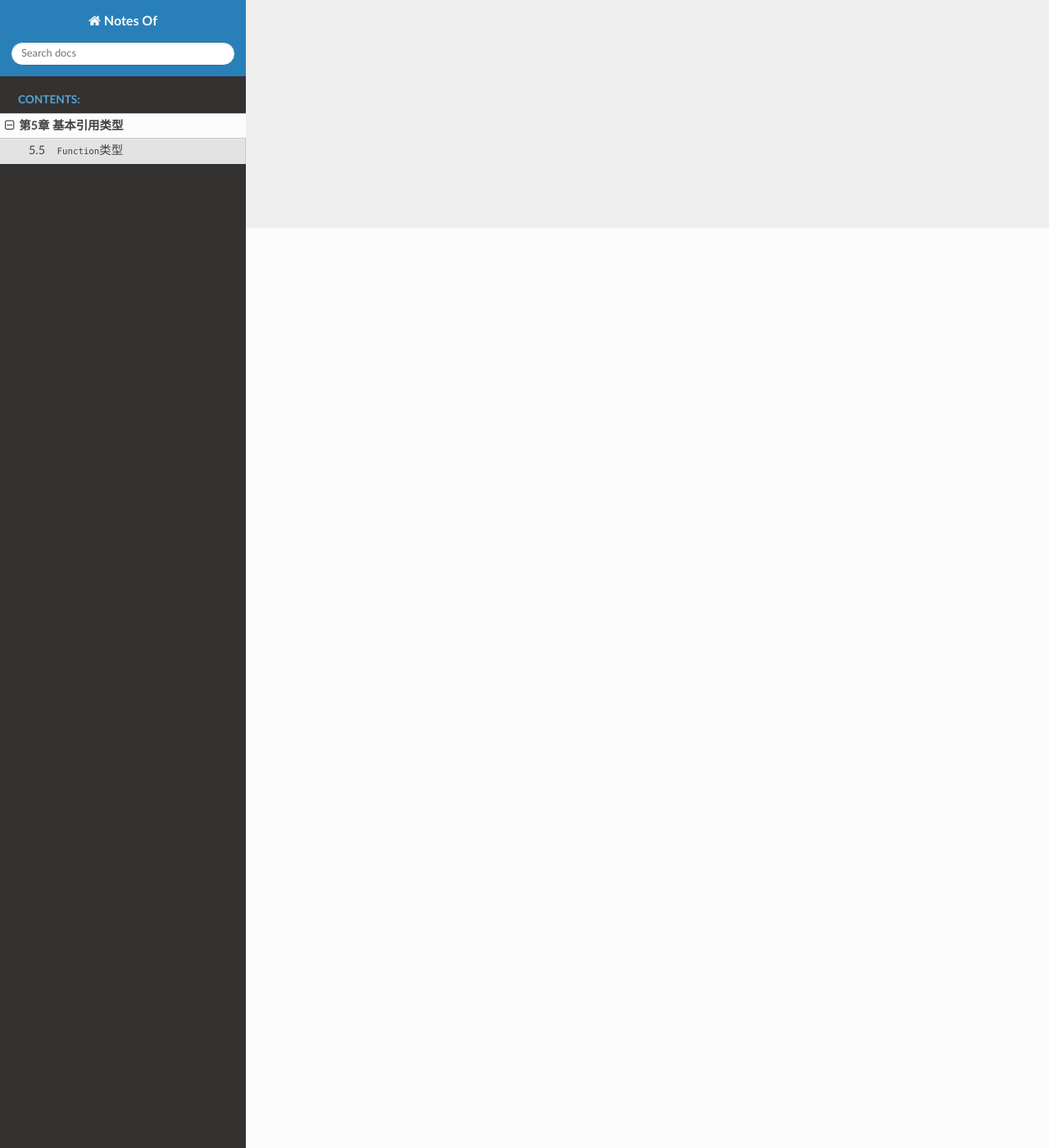
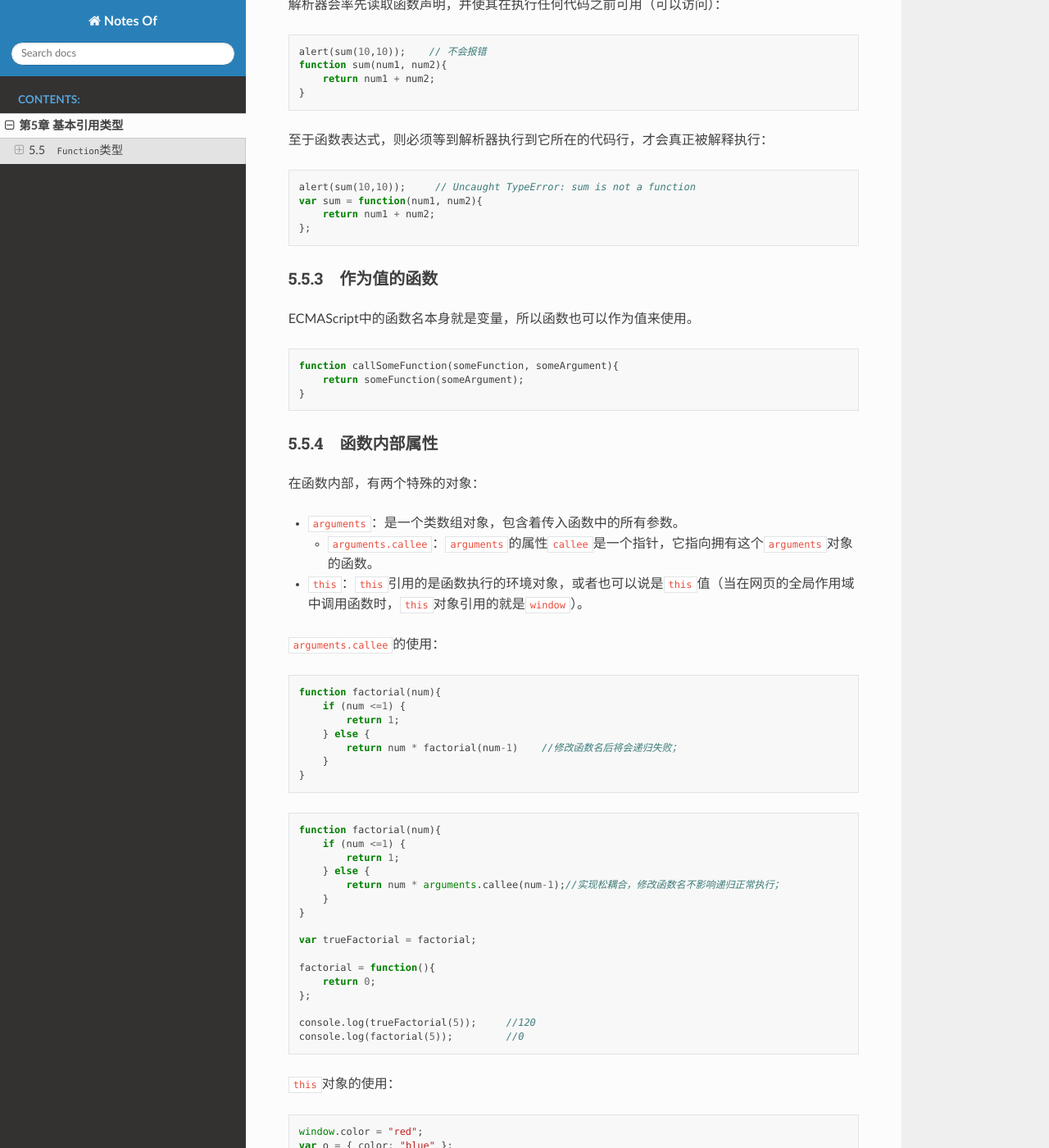
Before and after one commit to filefi/NotesOfProfessional-JavaScript-for-Web-Developers, a Sphinx documentation site: the page built from source/Chapter5-BasicReferenceTypes.md, in a window 1280 px wide and 1400 px high, scrolled down 1122 px. Shown: the whole window at 82% size. Built offline with Sphinx 7.4.7 and the Read the Docs theme 2.0.0, drawn with Linux system fonts in a browser that asks for light colours; some of the changed text lies outside the part shown.

Commit message:
update Chapter5-BasicReferenceTypes.md

````diff
--- a/source/Chapter5-BasicReferenceTypes.md
+++ b/source/Chapter5-BasicReferenceTypes.md
@@ -6,7 +6,7 @@
 
 **定义函数的3种语法形式：**
 
-- 函数定义语法：
+- 使用函数声明定义函数：
 
 ```js
 function sum (num1, num2) {
@@ -27,3 +27,158 @@
 ```js
 var sum = new Function("num1", "num2", "return num1 + num2"); // 不推荐使用这种方法定义函数
 ```
+
+### 5.5.1 JavaScript函数没有重载
+
+声明了两个形参不同的同名函数，结果是后面的函数覆盖了前面的函数：
+
+```js
+function addSomeNumber(num){
+    return num + 100;
+}
+
+function addSomeNumber(num1, num2) {
+    return num1 + num2;
+}
+
+var result = addSomeNumber(100, 200); //300
+```
+
+### 5.5.2　函数声明与函数表达式
+
+解析器会率先读取函数声明，并使其在执行任何代码之前可用（可以访问）：
+
+```js
+alert(sum(10,10));    // 不会报错
+function sum(num1, num2){
+    return num1 + num2;
+}
+```
+
+至于函数表达式，则必须等到解析器执行到它所在的代码行，才会真正被解释执行：
+
+```js
+alert(sum(10,10));     // Uncaught TypeError: sum is not a function
+var sum = function(num1, num2){
+    return num1 + num2;
+};
+```
+
+### 5.5.3　作为值的函数
+
+ECMAScript中的函数名本身就是变量，所以函数也可以作为值来使用。
+
+```js
+function callSomeFunction(someFunction, someArgument){
+    return someFunction(someArgument);
+}
+```
+
+### 5.5.4　函数内部属性
+
+在函数内部，有两个特殊的对象：
+
+- `arguments`：是一个类数组对象，包含着传入函数中的所有参数。
+  - `arguments.callee`：`arguments`的属性`callee`是一个指针，它指向拥有这个`arguments`对象的函数。
+- `this`：`this`引用的是函数执行的环境对象，或者也可以说是`this`值（当在网页的全局作用域中调用函数时，`this`对象引用的就是`window`）。
+
+`arguments.callee`的使用：
+
+```js
+function factorial(num){
+    if (num <=1) {
+        return 1;
+    } else {
+        return num * factorial(num-1)    //修改函数名后将会递归失败；
+    }
+}
+```
+```js
+function factorial(num){
+    if (num <=1) {
+        return 1;
+    } else {
+        return num * arguments.callee(num-1);//实现松耦合，修改函数名不影响递归正常执行；
+    }
+}
+
+var trueFactorial = factorial;
+
+factorial = function(){
+    return 0;
+};
+
+console.log(trueFactorial(5));     //120
+console.log(factorial(5));         //0
+```
+
+`this`对象的使用：
+
+```js
+window.color = "red";
+var o = { color: "blue" };
+
+function sayColor(){
+    console.log(this.color);
+}
+
+sayColor();     //"red"
+
+o.sayColor = sayColor;
+o.sayColor();   //"blue"
+```
+
+ECMAScript 5规范化了一个函数对象的属性：`caller`。这个属性中保存着调用当前函数的函数的引用，如果是在全局作用域中调用当前函数，它的值为`null`。
+
+```js
+function outer(){
+    inner();
+}
+
+function inner(){
+    return inner.caller;
+}
+
+outer();  //其返回值是outer本身
+```
+
+为了实现更松散的耦合，也可以通过`arguments.callee.caller`来访问相同的信息：
+
+```js
+function outer(){
+    inner();
+}
+
+function inner(){
+    return arguments.callee.caller;
+}
+
+outer();
+```
+
+### 5.5.5　函数属性和方法
+
+每个函数都包含2个属性：
+
+- `length`：表示函数希望接收的命名参数的个数；
+- `prototype`
+
+`length`属性的使用：
+
+```js
+function sayName(name){
+    alert(name);
+}
+
+function sum(num1, num2){
+    return num1 + num2;
+}
+
+function sayHi(){
+    alert("hi");
+}
+
+alert(sayName.length);      //1
+alert(sum.length);          //2
+alert(sayHi.length);        //0
+```
````
